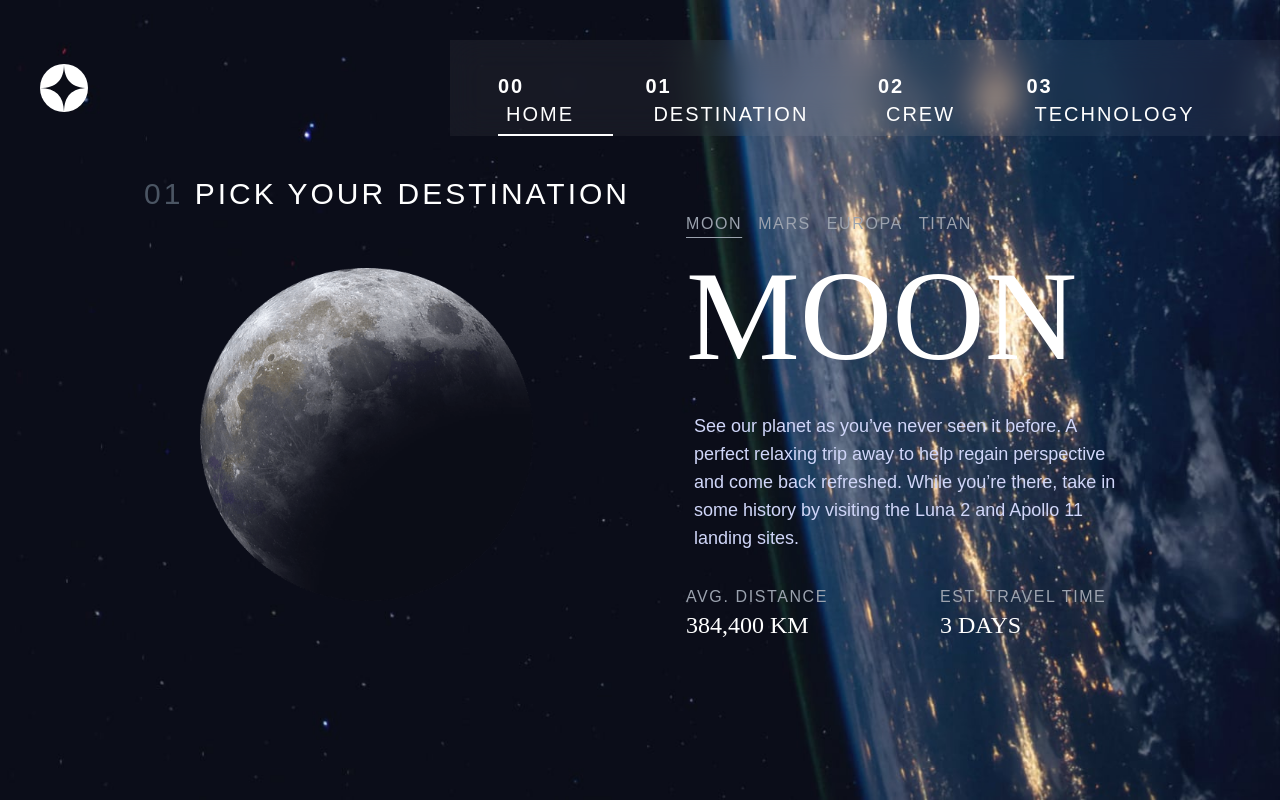
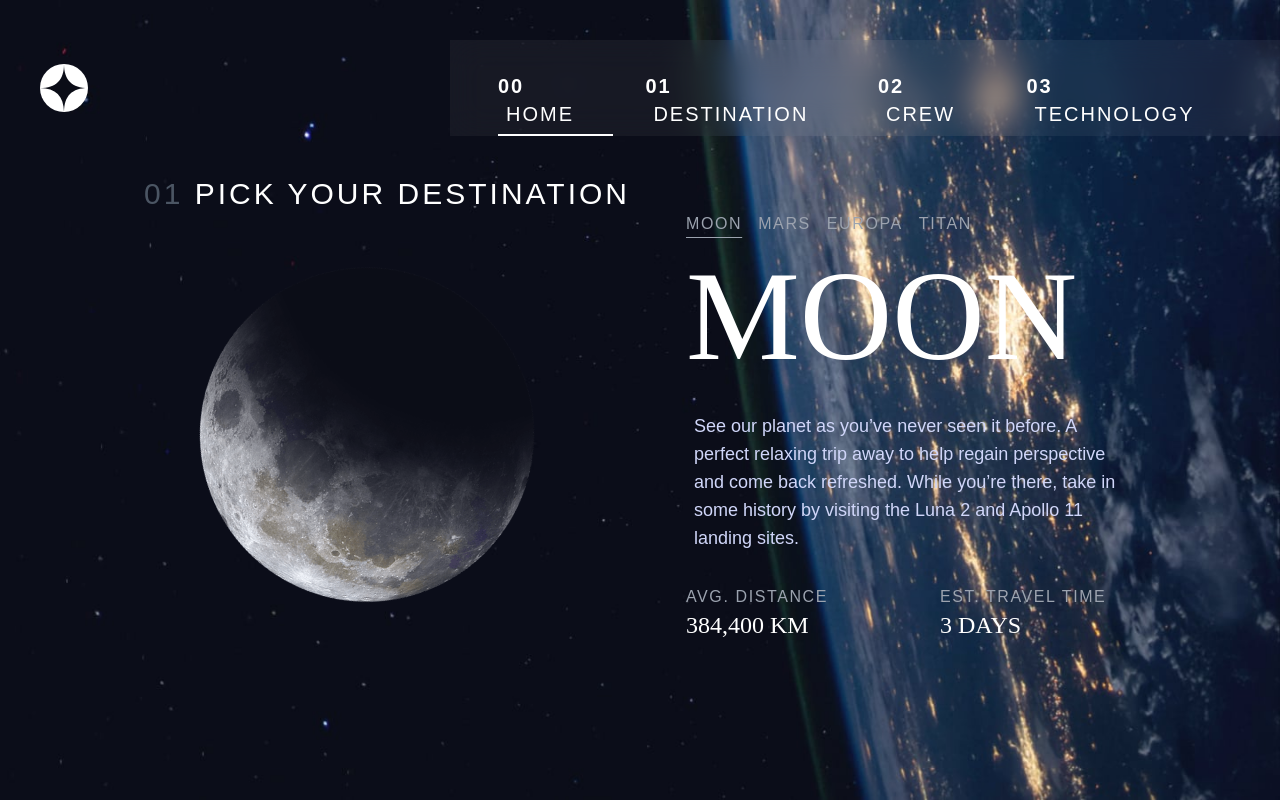
Before and after one commit to RiyazSyed8790/space, a React (Create React App) app: page /destination in a window 1280 px wide. Built offline with nearby package versions, Linux system fonts and the light colour scheme.

Commit message:
Added planets rotating animation

```diff
--- a/src/Components/Destination.jsx
+++ b/src/Components/Destination.jsx
@@ -20,7 +20,7 @@ export default function Home(){
             <h1 className="barlow text-xl md:text-3xl font-light tracking-widest"><span className=" text-gray-600">01</span> PICK YOUR DESTINATION</h1>
             <div className="w-full   md:flex md:items-center  md:justify-between ">
                 <div className="left  flex justify-center my-8 md:my-10">
-                    <img src={imgs[act-1]} className="w-1/2 h-1/2 md:w-3/4 md:h-3/4" />
+                    <img src={imgs[act-1]}  className="w-1/2 h-1/2 md:w-3/4 md:h-3/4 rotat" />
                 </div>
                 <div className="right  flex md:max-w-[450px]  items-center md:items-start flex-col">
                 <nav>
--- a/src/index.css
+++ b/src/index.css
@@ -80,6 +80,17 @@ code {
 .bord{
   border: 2px solid gray;
 }
+.rotat{
+  animation: rotateImg 8s linear infinite;
+}
+@keyframes rotateImg{
+  from {
+    transform: rotate(0deg);
+   }
+  to {
+   transform: rotate(359deg);
+  }
+}
 /* .active{
   border-bottom: solid 5px white;
 } */
```
